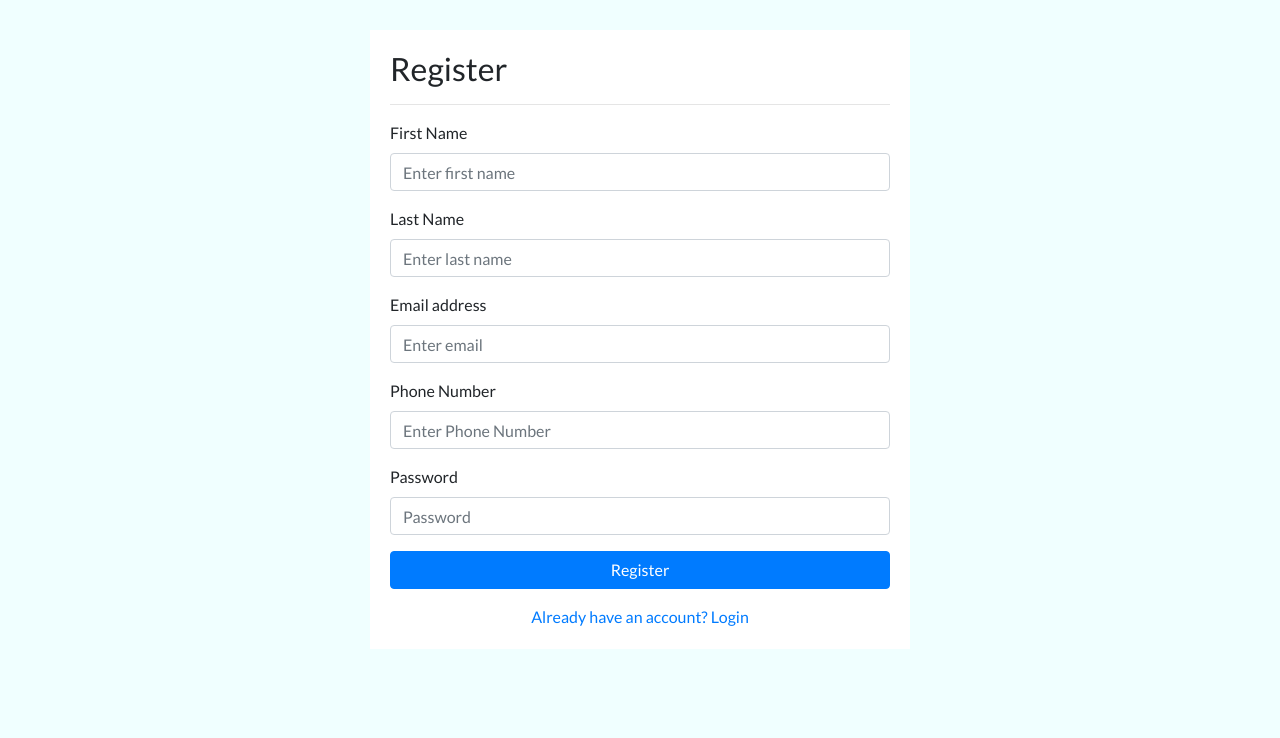
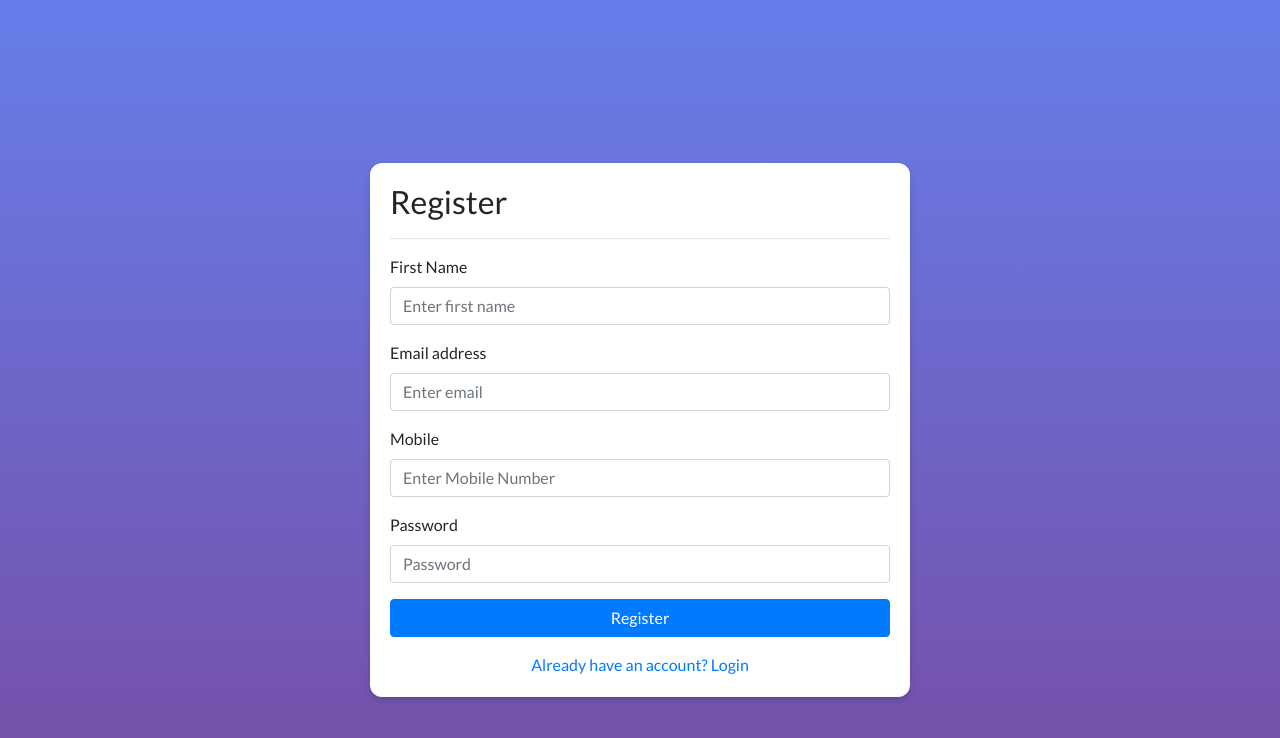
Before and after one commit to Ziaeddin/revature-jfsd-react, a React (Create React App) app in the folder FSD/projects/eshop-app/: page /register in a window 1280 px wide. Shown: the top 738 px of the page. Built offline with nearby package versions, Linux system fonts and the light colour scheme.

Commit message:
Formik & yup

```diff
--- a/FSD/projects/eshop-app/package.json
+++ b/FSD/projects/eshop-app/package.json
@@ -9,11 +9,13 @@
     "@testing-library/user-event": "^13.5.0",
     "axios": "^1.12.2",
     "bootstrap": "4.6",
+    "formik": "^2.4.6",
     "react": "^19.2.0",
     "react-dom": "^19.2.0",
     "react-router-dom": "^7.9.4",
     "react-scripts": "5.0.1",
-    "web-vitals": "^2.1.4"
+    "web-vitals": "^2.1.4",
+    "yup": "^1.7.1"
   },
   "scripts": {
     "start": "react-scripts start",
--- a/FSD/projects/eshop-app/src/index.css
+++ b/FSD/projects/eshop-app/src/index.css
@@ -1,6 +1,9 @@
 @import url('https://fonts.googleapis.com/css2?family=Lato:wght@400;700&display=swap');
 
 body {
-  background-color: azure;
+  background: linear-gradient(to bottom, #667eea 0%, #764ba2 100%);
+  margin: 0;
+  padding: 0;
+  min-height: 100vh;
   font-family: 'Lato', sans-serif;
 }
--- a/FSD/projects/eshop-app/src/pages/RegisterPage/index.jsx
+++ b/FSD/projects/eshop-app/src/pages/RegisterPage/index.jsx
@@ -1,64 +1,78 @@
 import react, { useState } from 'react';
+import './styles.css';
+import { useFormik } from 'formik';
+import * as Yup from 'yup';
 
 const RegisterPage = () => {
 
-    const [user, setUser] = useState({
-        firstName: "",
-        lastName: "",
-        // email: "",
-        // password: "",
-        // confirmPassword: ""
+    const initialValues = {
+        firstName: '',
+        email: '',
+        mobile: '',
+        password: ''
+    };
+
+    const onSubmit = (values) => {
+        console.log('Form data', values);
+    }
+
+    const validationSchema = Yup.object({
+        firstName: Yup.string().required('First Name is required'),
+        email: Yup.string().email('Invalid email format').required('Email is required'),
+        mobile: Yup.string().required('Mobile Number is required')
+            .length(10, 'Mobile Number must be 10 digits'),
+        password: Yup.string().min(6, 'Password must be at least 6 characters').required('Password is required')
     });
 
-
-    const onChangeHandler = (e) => {
-        console.log(e.target.value);
-        console.log(e.target.name);
-        setUser({ ...user, [e.target.name]: e.target.value });
-    }
-
+    const formik = useFormik({
+        initialValues,
+        onSubmit,
+        validationSchema
+    });
 
     return (
         <div class="container">
-            <div class="row">
-                <div class="col-md-3"></div>
+            <div class="row justify-content-center align-items-center min-vh-100">
                 <div class="col-md-6">
                     <div class="wrapper">
-                        <h2 class="mb-3">Register</h2>
+                        <h2>Register</h2>
                         <hr />
-                        <h1>{user.firstName} {user.lastName}</h1>
-                        <form>
+                        <form onSubmit={formik.handleSubmit}>
                             <div class="form-group">
-                                <label for="firstName">First Name</label>
+                                <label>First Name</label>
                                 <input type="text"
                                     class="form-control"
                                     name="firstName"
-                                    id="firstName"
-                                    value={user.firstName}
-                                    onChange={onChangeHandler}
+                                    value={formik.values.firstName}
+                                    onChange={formik.handleChange}
                                     placeholder="Enter first name" />
                             </div>
                             <div class="form-group">
-                                <label for="lastName">Last Name</label>
+                                <label>Email address</label>
+                                <input type="email"
+                                    class="form-control"
+                                    name="email"
+                                    value={formik.values.email}
+                                    onChange={formik.handleChange}
+                                    placeholder="Enter email" />
+                            </div>
+                            <div class="form-group">
+                                <label>Mobile</label>
                                 <input type="text"
                                     class="form-control"
-                                    name="lastName"
-                                    id="lastName"
-                                    value={user.lastName}
-                                    onChange={onChangeHandler}
-                                    placeholder="Enter last name" />
+                                    name="mobile"
+                                    value={formik.values.mobile}
+                                    onChange={formik.handleChange}
+                                    placeholder="Enter Mobile Number" />
                             </div>
                             <div class="form-group">
-                                <label for="email">Email address</label>
-                                <input type="email" class="form-control" id="email" placeholder="Enter email" />
-                            </div>
-                            <div class="form-group">
-                                <label for="phone">Phone Number</label>
-                                <input type="text" class="form-control" id="phone" placeholder="Enter Phone Number" />
-                            </div>
-                            <div class="form-group">
-                                <label for="password">Password</label>
-                                <input type="password" class="form-control" id="password" placeholder="Password" />
+                                <label>Password</label>
+                                <input type="password"
+                                    class="form-control"
+                                    name="password"
+                                    value={formik.values.password}
+                                    onChange={formik.handleChange}
+                                    placeholder="Password" />
                             </div>
                             <button type="submit" className="btn btn-primary w-100 mb-3">
                                 Register
--- /dev/null
+++ b/FSD/projects/eshop-app/src/pages/RegisterPage/styles.css
@@ -0,0 +1,7 @@
+.wrapper {
+    justify-content: center;
+    align-items: center;
+    padding: 20px;
+    border-radius: 12px;
+    box-shadow: 0 4px 6px rgba(0, 0, 0, 0.1), 0 1px 3px rgba(0, 0, 0, 0.08);
+}
```
